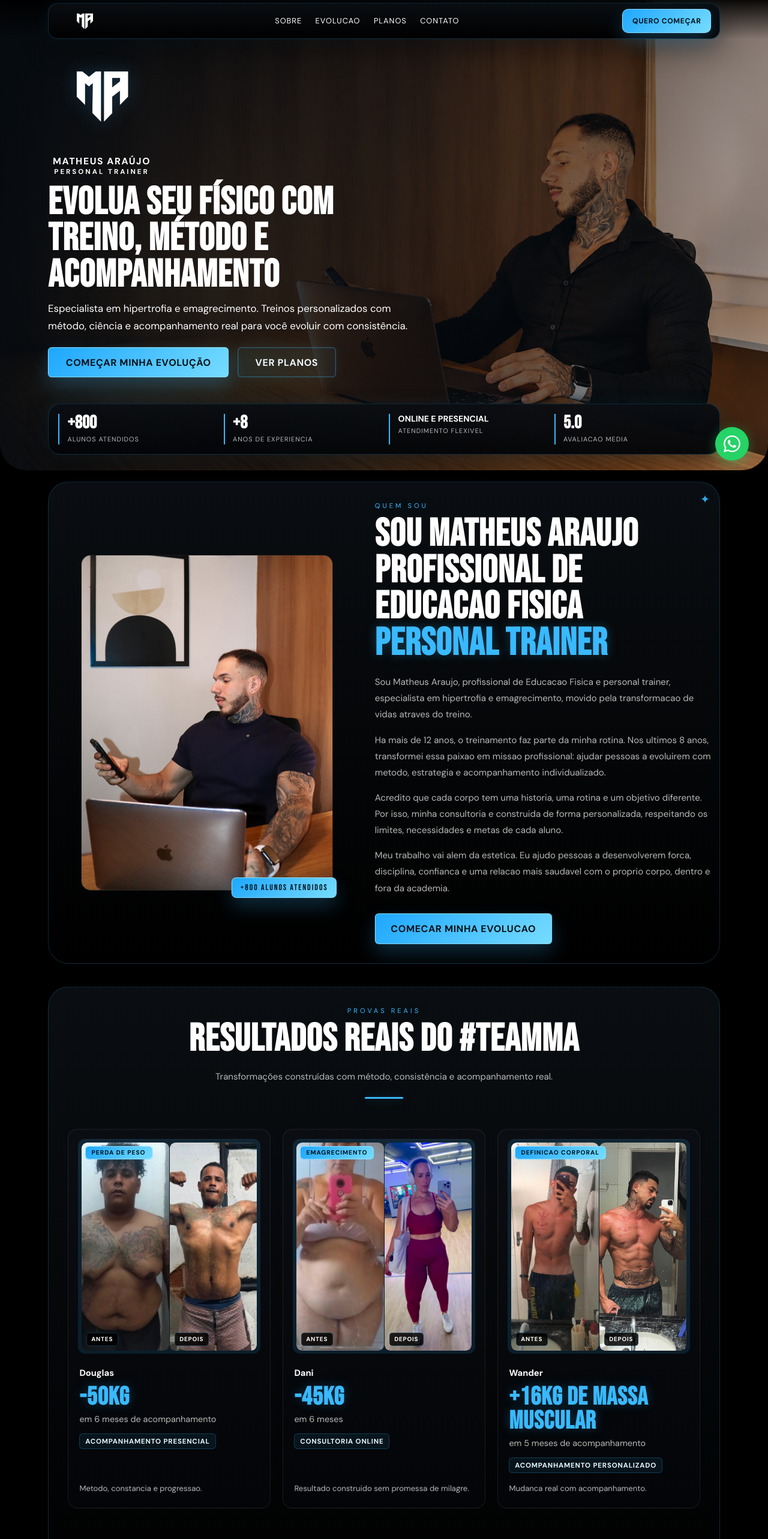
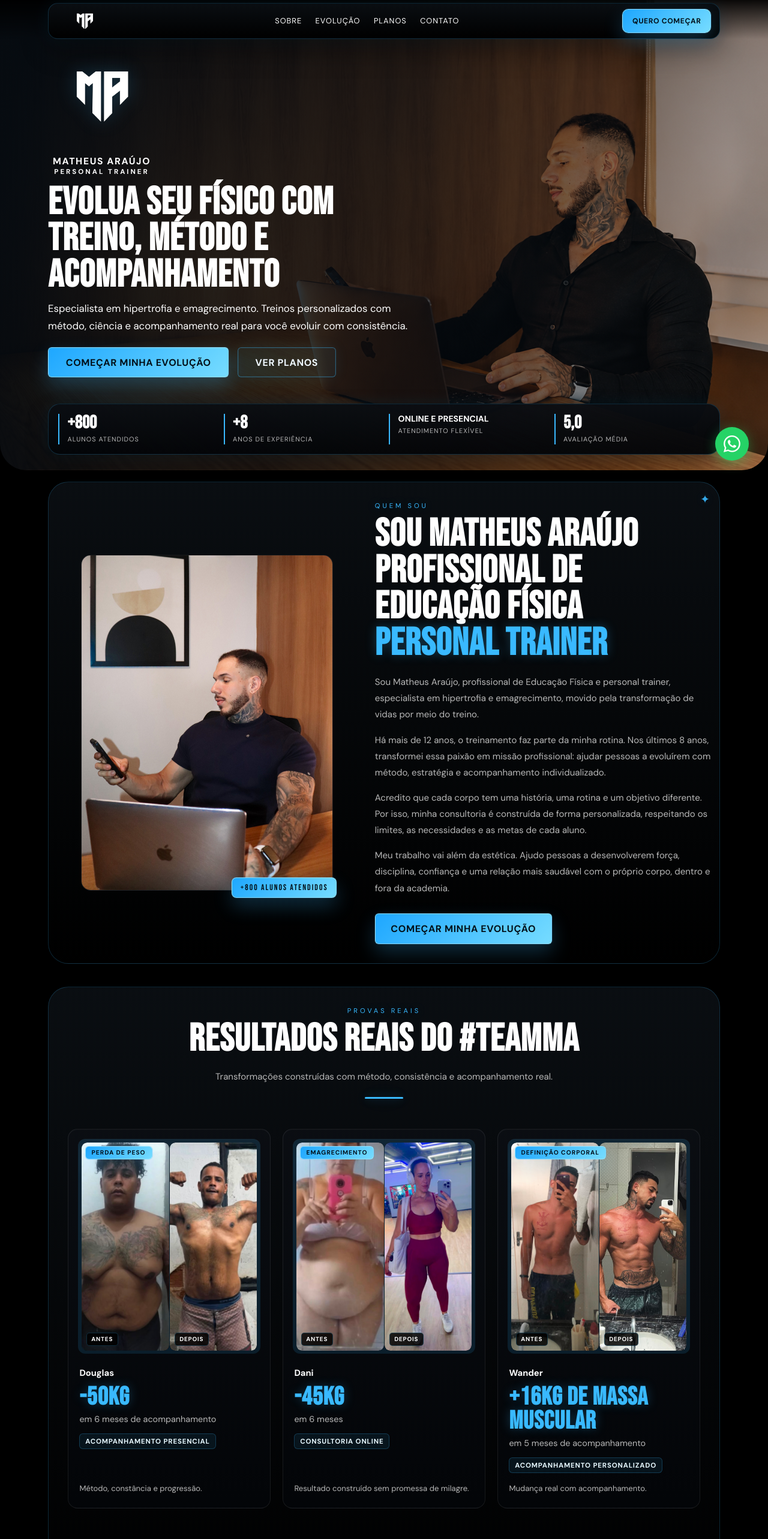
Before and after one commit to Yeerh/MHaraujo, a React (Vite) app: page / in a window 1280 px wide. Shown: the top 2566 px of the page at 60% size. Built offline with nearby package versions, Linux system fonts and the light colour scheme.

Commit message:
Improve Portuguese copy and site animations

```diff
--- a/src/App.jsx
+++ b/src/App.jsx
@@ -1,4 +1,7 @@
+import { useEffect, useState } from "react";
+import { AnimatePresence, motion, MotionConfig } from "framer-motion";
 import "./styles/global.css";
+import Intro from "./components/layout/Intro";
 import Footer from "./components/layout/Footer";
 import Header from "./components/layout/Header";
 import WhatsAppButton from "./components/layout/WhatsAppButton";
@@ -9,8 +12,17 @@ import Planos from "./components/sections/Planos";
 import { navLinks } from "./data/siteData";
 
 export default function App() {
+  const [showIntro, setShowIntro] = useState(true);
+
+  useEffect(() => {
+    const fallbackTimer = window.setTimeout(() => setShowIntro(false), 1800);
+    return () => window.clearTimeout(fallbackTimer);
+  }, []);
+
   return (
-    <>
+    <MotionConfig reducedMotion="user">
+      <AnimatePresence>{showIntro && <Intro onComplete={() => window.setTimeout(() => setShowIntro(false), 350)} />}</AnimatePresence>
+      <motion.div className="site-shell" initial={{ opacity: 0 }} animate={{ opacity: showIntro ? 0 : 1 }} transition={{ duration: 0.55 }}>
         <Header navLinks={navLinks} />
         <main>
           <Hero />
@@ -20,6 +32,7 @@ export default function App() {
         </main>
         <Footer navLinks={navLinks} />
         <WhatsAppButton />
-    </>
+      </motion.div>
+    </MotionConfig>
   );
 }
--- /dev/null
+++ b/src/components/layout/Intro.jsx
@@ -0,0 +1,36 @@
+import { motion, useReducedMotion } from "framer-motion";
+
+export default function Intro({ onComplete }) {
+  const reduceMotion = useReducedMotion();
+
+  return (
+    <motion.div
+      className="intro"
+      role="status"
+      aria-label="Carregando o site de Matheus Araújo"
+      initial={{ opacity: 1 }}
+      animate={{ opacity: 1 }}
+      exit={{ opacity: 0 }}
+      transition={{ duration: reduceMotion ? 0.01 : 0.55, ease: "easeInOut" }}
+    >
+      <div className="intro-glow" aria-hidden="true" />
+      <motion.img
+        src="/images/hero-logo-matheus.png"
+        alt="Matheus Araújo Personal Trainer"
+        className="intro-logo"
+        initial={reduceMotion ? false : { opacity: 0, scale: 0.78, y: 18 }}
+        animate={{ opacity: 1, scale: 1, y: 0 }}
+        transition={{ duration: 0.7, ease: [0.16, 1, 0.3, 1] }}
+      />
+      <motion.span
+        className="intro-line"
+        aria-hidden="true"
+        initial={{ scaleX: 0 }}
+        animate={{ scaleX: 1 }}
+        transition={{ duration: reduceMotion ? 0.01 : 0.9, delay: 0.25, ease: "easeInOut" }}
+        onAnimationComplete={onComplete}
+      />
+      <span className="sr-only">Site carregado</span>
+    </motion.div>
+  );
+}
--- a/src/components/sections/Planos.jsx
+++ b/src/components/sections/Planos.jsx
@@ -33,7 +33,7 @@ export default function Planos() {
                 <p className="plan-description">{plano.descricao}</p>
 
                 <div className="plan-teaser">
-                  <span className="plan-teaser-label">Por que esse plano chama atencao</span>
+                  <span className="plan-teaser-label">Por que esse plano chama atenção</span>
                   <p>{plano.interesse}</p>
                 </div>
 
--- a/src/data/siteData.js
+++ b/src/data/siteData.js
@@ -1,6 +1,6 @@
 export const navLinks = [
   { label: "Sobre", href: "#sobre" },
-  { label: "Evolucao", href: "#evolucao" },
+  { label: "Evolução", href: "#evolucao" },
   { label: "Planos", href: "#planos" },
   { label: "Contato", href: "#contato" },
 ];
@@ -9,23 +9,23 @@ export const whatsappUrl = "https://wa.me/558183047273";
 
 export const heroStats = [
   { value: "+800", label: "ALUNOS ATENDIDOS" },
-  { value: "+8", label: "ANOS DE EXPERIENCIA" },
-  { value: "ONLINE E PRESENCIAL", label: "ATENDIMENTO FLEXIVEL" },
-  { value: "5.0", label: "AVALIACAO MEDIA" },
+  { value: "+8", label: "ANOS DE EXPERIÊNCIA" },
+  { value: "ONLINE E PRESENCIAL", label: "ATENDIMENTO FLEXÍVEL" },
+  { value: "5,0", label: "AVALIAÇÃO MÉDIA" },
 ];
 
 export const sobreSection = {
   eyebrow: "QUEM SOU",
-  titulo: ["SOU MATHEUS ARAUJO", "PROFISSIONAL DE", "EDUCACAO FISICA"],
+  titulo: ["SOU MATHEUS ARAÚJO", "PROFISSIONAL DE", "EDUCAÇÃO FÍSICA"],
   destaque: "PERSONAL TRAINER",
   tag: "+800 ALUNOS ATENDIDOS",
   paragrafos: [
-    "Sou Matheus Araujo, profissional de Educacao Fisica e personal trainer, especialista em hipertrofia e emagrecimento, movido pela transformacao de vidas atraves do treino.",
-    "Ha mais de 12 anos, o treinamento faz parte da minha rotina. Nos ultimos 8 anos, transformei essa paixao em missao profissional: ajudar pessoas a evoluirem com metodo, estrategia e acompanhamento individualizado.",
-    "Acredito que cada corpo tem uma historia, uma rotina e um objetivo diferente. Por isso, minha consultoria e construida de forma personalizada, respeitando os limites, necessidades e metas de cada aluno.",
-    "Meu trabalho vai alem da estetica. Eu ajudo pessoas a desenvolverem forca, disciplina, confianca e uma relacao mais saudavel com o proprio corpo, dentro e fora da academia.",
+    "Sou Matheus Araújo, profissional de Educação Física e personal trainer, especialista em hipertrofia e emagrecimento, movido pela transformação de vidas por meio do treino.",
+    "Há mais de 12 anos, o treinamento faz parte da minha rotina. Nos últimos 8 anos, transformei essa paixão em missão profissional: ajudar pessoas a evoluírem com método, estratégia e acompanhamento individualizado.",
+    "Acredito que cada corpo tem uma história, uma rotina e um objetivo diferente. Por isso, minha consultoria é construída de forma personalizada, respeitando os limites, as necessidades e as metas de cada aluno.",
+    "Meu trabalho vai além da estética. Ajudo pessoas a desenvolverem força, disciplina, confiança e uma relação mais saudável com o próprio corpo, dentro e fora da academia.",
   ],
-  botao: "COMECAR MINHA EVOLUCAO",
+  botao: "COMEÇAR MINHA EVOLUÇÃO",
 };
 
 export const resultados = [
@@ -35,7 +35,7 @@ export const resultados = [
     resultado: "-50KG",
     descricao: "em 6 meses de acompanhamento",
     formato: "Acompanhamento presencial",
-    prova: "Metodo, constancia e progressao.",
+    prova: "Método, constância e progressão.",
     antes: "/images/antes1.png",
     depois: "/images/depois1.png",
   },
@@ -45,17 +45,17 @@ export const resultados = [
     resultado: "-45KG",
     descricao: "em 6 meses",
     formato: "Consultoria online",
-    prova: "Resultado construido sem promessa de milagre.",
+    prova: "Resultado construído sem promessa de milagre.",
     antes: "/images/antes2.png",
     depois: "/images/depois2.png",
   },
   {
     nome: "Wander",
-    categoria: "DEFINICAO CORPORAL",
+    categoria: "DEFINIÇÃO CORPORAL",
     resultado: "+16KG DE MASSA MUSCULAR",
     descricao: "em 5 meses de acompanhamento",
     formato: "Acompanhamento personalizado",
-    prova: "Mudanca real com acompanhamento.",
+    prova: "Mudança real com acompanhamento.",
     antes: "/images/antes3.png",
     depois: "/images/depois3.png",
   },
@@ -63,27 +63,27 @@ export const resultados = [
 
 export const planosSection = {
   eyebrow: "Planos",
-  titulo: "Escolha o plano ideal para sua evolucao",
-  subtitulo: "Conheca o que cada acompanhamento oferece e encontre a melhor opcao para a sua rotina.",
-  ctaTexto: "Ainda em duvida sobre qual plano se encaixa melhor na sua rotina?",
+  titulo: "Escolha o plano ideal para sua evolução",
+  subtitulo: "Conheça o que cada acompanhamento oferece e encontre a melhor opção para a sua rotina.",
+  ctaTexto: "Ainda em dúvida sobre qual plano se encaixa melhor na sua rotina?",
   ctaBotao: "Falar no WhatsApp",
 };
 
 export const planos = [
   {
     numero: "01",
-    titulo: "Online Basico",
+    titulo: "Online Básico",
     selo: "",
-    descricao: "Para quem quer comecar com treino individualizado e acompanhamento constante.",
-    interesse: "Entrada ideal para sair do zero com direcao, suporte e um plano feito para a sua realidade.",
+    descricao: "Para quem quer começar com treino individualizado e acompanhamento constante.",
+    interesse: "Entrada ideal para sair do zero com direção, suporte e um plano feito para a sua realidade.",
     precoLabel: "A partir de",
     precoValor: "R$ 200",
-    precoPeriodo: "/mes",
+    precoPeriodo: "/mês",
     beneficios: [
       "Treino individualizado",
       "Chamada mensal",
       "Suporte 24h via WhatsApp",
-      "Avaliacao por fotos",
+      "Avaliação por fotos",
       "Feedback semanal",
       "Ajustes mensais",
     ],
@@ -93,23 +93,23 @@ export const planos = [
       { periodo: "Semestral", valor: "R$ 800,00" },
       { periodo: "Anual", valor: "R$ 1.300,00" },
     ],
-    botao: "Quero conhecer o Basico",
-    mensagemWhatsapp: "Ola, Matheus! Tenho interesse no Plano Online Basico e quero saber mais.",
+    botao: "Quero conhecer o Básico",
+    mensagemWhatsapp: "Olá, Matheus! Tenho interesse no Plano Online Básico e quero saber mais.",
     destaque: "basic",
   },
   {
     numero: "02",
-    titulo: "Online Intermediario",
+    titulo: "Online Intermediário",
     selo: "MAIS ESCOLHIDO",
-    descricao: "Para quem quer treino e alimentacao alinhados para acelerar os resultados.",
-    interesse: "Combina treino e estrategia alimentar para acelerar a evolucao com mais clareza no processo.",
+    descricao: "Para quem quer treino e alimentação alinhados para acelerar os resultados.",
+    interesse: "Combina treino e estratégia alimentar para acelerar a evolução com mais clareza no processo.",
     precoLabel: "A partir de",
     precoValor: "R$ 315",
-    precoPeriodo: "/mes",
+    precoPeriodo: "/mês",
     beneficios: [
-      "Tudo do Basico",
+      "Tudo do Básico",
       "Plano alimentar personalizado",
-      "Monitoramento da evolucao",
+      "Monitoramento da evolução",
       "Feedbacks semanais",
       "Ajustes mensais",
     ],
@@ -119,26 +119,26 @@ export const planos = [
       { periodo: "Semestral", valor: "R$ 1.120,00" },
       { periodo: "Anual", valor: "R$ 1.620,00" },
     ],
-    botao: "Quero conhecer o Intermediario",
-    mensagemWhatsapp: "Ola, Matheus! Tenho interesse no Plano Online Intermediario e quero saber mais.",
+    botao: "Quero conhecer o Intermediário",
+    mensagemWhatsapp: "Olá, Matheus! Tenho interesse no Plano Online Intermediário e quero saber mais.",
     destaque: "popular",
   },
   {
     numero: "03",
     titulo: "Online Premium",
     selo: "",
-    descricao: "Para quem busca acompanhamento mais completo, com avaliacoes presenciais e ajustes mais precisos.",
-    interesse: "Opcao mais completa para quem quer leitura detalhada da evolucao e acompanhamento mais proximo.",
+    descricao: "Para quem busca um acompanhamento mais completo, com avaliações presenciais e ajustes mais precisos.",
+    interesse: "Opção mais completa para quem quer uma leitura detalhada da evolução e um acompanhamento mais próximo.",
     precoLabel: "A partir de",
     precoValor: "R$ 409",
-    precoPeriodo: "/mes",
+    precoPeriodo: "/mês",
     beneficios: [
-      "Tudo do Intermediario",
-      "Avaliacao presencial mensal",
-      "Bioimpedancia",
+      "Tudo do Intermediário",
+      "Avaliação presencial mensal",
+      "Bioimpedância",
       "Perimetria",
-      "Dobras cutaneas",
-      "Ajustes sempre que necessario",
+      "Dobras cutâneas",
+      "Ajustes sempre que necessário",
     ],
     valores: [
       { periodo: "Mensal", valor: "R$ 409,00" },
@@ -147,7 +147,7 @@ export const planos = [
       { periodo: "Anual", valor: "R$ 2.100,00" },
     ],
     botao: "Quero conhecer o Premium",
-    mensagemWhatsapp: "Ola, Matheus! Tenho interesse no Plano Online Premium e quero saber mais.",
+    mensagemWhatsapp: "Olá, Matheus! Tenho interesse no Plano Online Premium e quero saber mais.",
     destaque: "premium",
   },
 ];
--- a/src/styles/global.css
+++ b/src/styles/global.css
@@ -34,6 +34,70 @@
     a {
       color: inherit;
       text-decoration: none;
+    }
+
+    a:focus-visible,
+    button:focus-visible {
+      outline: 2px solid var(--neon);
+      outline-offset: 4px;
+    }
+
+    .site-shell {
+      min-height: 100vh;
+    }
+
+    .sr-only {
+      position: absolute;
+      width: 1px;
+      height: 1px;
+      padding: 0;
+      margin: -1px;
+      overflow: hidden;
+      clip: rect(0, 0, 0, 0);
+      white-space: nowrap;
+      border: 0;
+    }
+
+    .intro {
+      position: fixed;
+      inset: 0;
+      z-index: 9999;
+      display: grid;
+      place-content: center;
+      justify-items: center;
+      gap: 1.3rem;
+      background: #05090c;
+      overflow: hidden;
+    }
+
+    .intro-glow {
+      position: absolute;
+      width: min(70vw, 620px);
+      aspect-ratio: 1;
+      border-radius: 50%;
+      background: radial-gradient(circle, rgba(0, 170, 255, 0.2), transparent 66%);
+      animation: intro-pulse 1.4s ease-in-out infinite alternate;
+    }
+
+    .intro-logo {
+      position: relative;
+      width: clamp(180px, 28vw, 330px);
+      height: auto;
+      filter: drop-shadow(0 0 28px rgba(0, 170, 255, 0.2));
+    }
+
+    .intro-line {
+      position: relative;
+      width: clamp(130px, 20vw, 230px);
+      height: 2px;
+      transform-origin: center;
+      background: linear-gradient(90deg, transparent, var(--neon), transparent);
+      box-shadow: 0 0 18px rgba(0, 170, 255, 0.55);
+    }
+
+    @keyframes intro-pulse {
+      from { transform: scale(0.92); opacity: 0.65; }
+      to { transform: scale(1.08); opacity: 1; }
     }
 
     .container {
@@ -339,6 +403,12 @@
         radial-gradient(circle at 4% 58%, rgba(0,170,255,0.11), transparent 32%),
         radial-gradient(circle at 34% 76%, rgba(255,255,255,0.06), transparent 42%);
       pointer-events: none;
+      animation: ambient-breathe 7s ease-in-out infinite alternate;
+    }
+
+    @keyframes ambient-breathe {
+      from { opacity: 0.72; transform: scale(1); }
+      to { opacity: 1; transform: scale(1.04); }
     }
 
     .hero-shell {
@@ -386,6 +456,27 @@
       display: block;
       margin: 0;
       filter: brightness(1.04);
+      animation: logo-float 4.5s ease-in-out infinite;
+    }
+
+    @keyframes logo-float {
+      0%, 100% { transform: translateY(0); }
+      50% { transform: translateY(-7px); }
+    }
+
+    @media (prefers-reduced-motion: reduce) {
+      html {
+        scroll-behavior: auto;
+      }
+
+      *,
+      *::before,
+      *::after {
+        animation-duration: 0.01ms !important;
+        animation-iteration-count: 1 !important;
+        transition-duration: 0.01ms !important;
+        scroll-behavior: auto !important;
+      }
     }
 
     .hero-brand-copy {
@@ -711,6 +802,11 @@
       height: 100%;
       object-fit: cover;
       border-radius: inherit;
+      transition: transform 0.6s cubic-bezier(0.16, 1, 0.3, 1);
+    }
+
+    .result-card:hover .result-image {
+      transform: scale(1.035);
     }
 
     .result-image-label {
```
Also changed, not shown: 1 other file (tests, documents, lock files or other folders). Lines whose indentation alone changed are shown as unchanged.
